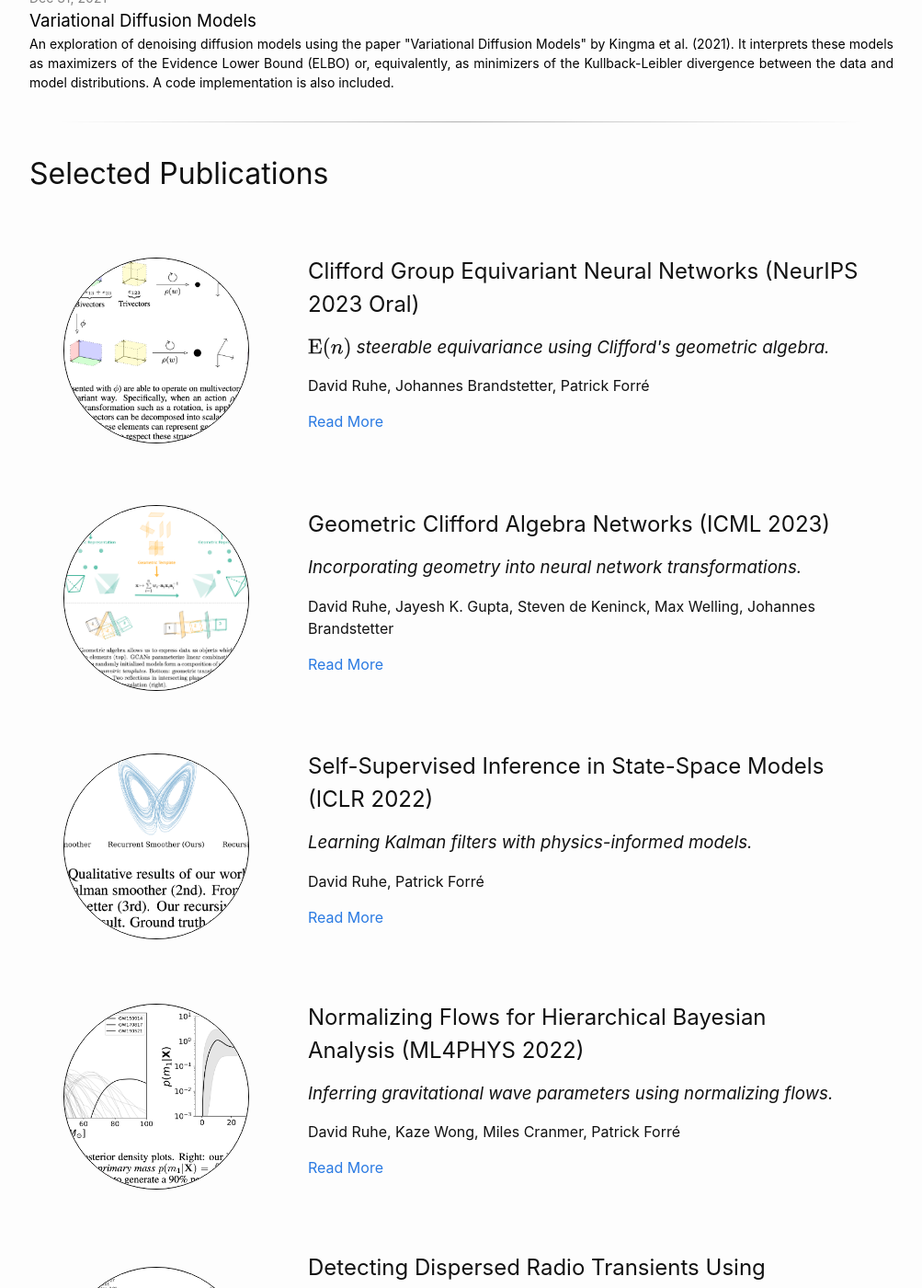
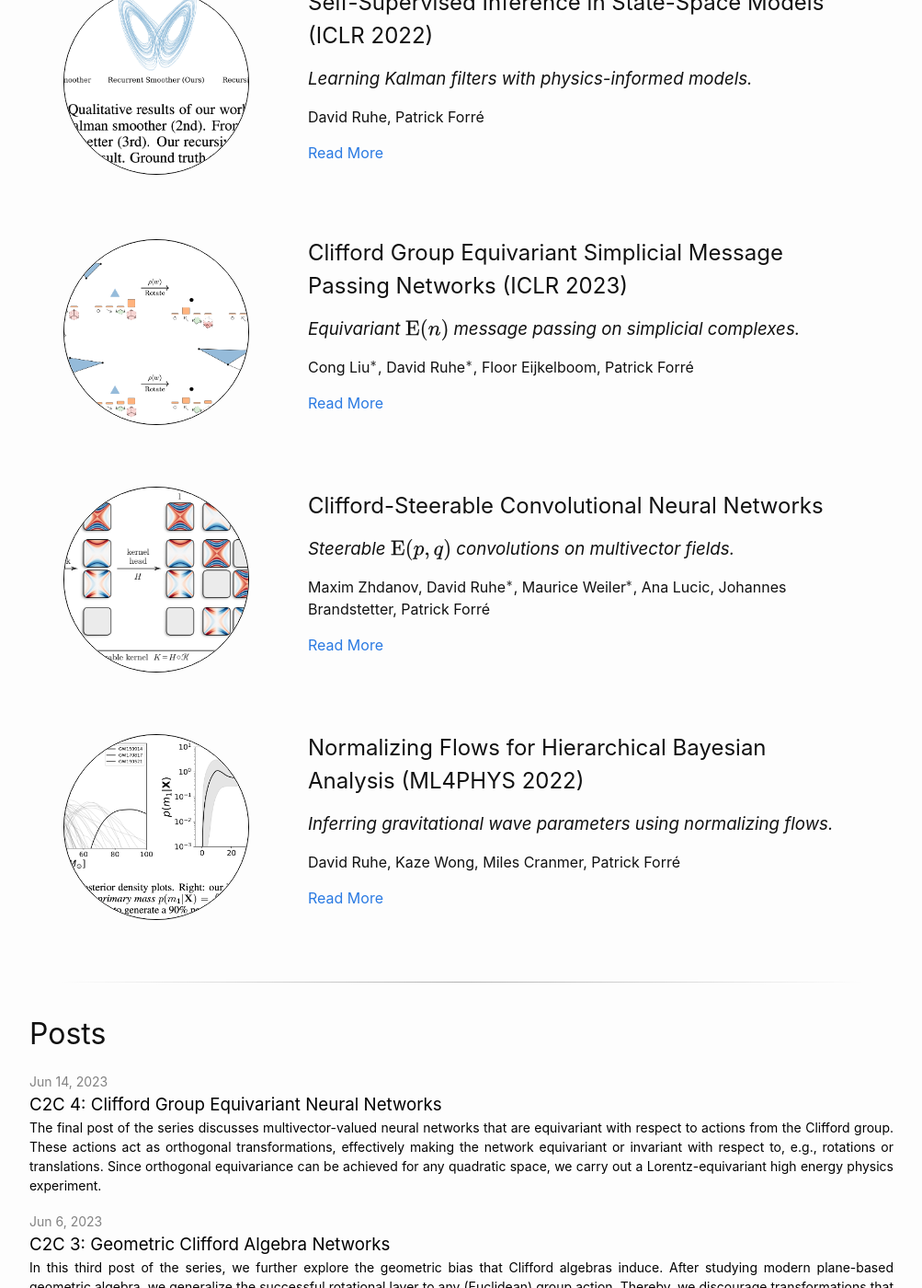
Before and after one commit to DavidRuhe/DavidRuhe.github.io, a Jekyll site: the page built from index.markdown, in a window 1280 px wide and 1400 px high, scrolled down 1267 px. Shown: the whole window at 92% size, without its empty margins (138-1141 px from the left). Built offline with Jekyll 4.4.1, drawn with Linux system fonts in a browser that asks for light colours; nearby versions of some CDN libraries; comment, search, counter and statistics services are not loaded; some of the changed text lies outside the part shown.

Commit message:
update layout

```diff
--- a/_config.yml
+++ b/_config.yml
@@ -23,7 +23,7 @@
 description: >- # this means to ignore newlines until "baseurl:"
   David Ruhe - Ph.D. Student at the University of Amsterdam
 about: >-
-  I am a fourth-year Ph.D. student in the <a href="http://amlab.science.uva.nl">Amsterdam Machine Learning Lab (AMLab)</a> and the <a href="https://ai4science-amsterdam.github.io">AI4Science</a> lab of the University of Amsterdam. I work on developing new machine learning algorithms that can help solve scientific research questions. My current interests are scientific machine learning, physics-inspired machine learning, inverse problems, generative models and self-supervised inference.
+  I am a fourth-year Ph.D. student in the <a href="http://amlab.science.uva.nl">Amsterdam Machine Learning Lab (AMLab)</a> and the <a href="https://ai4science-amsterdam.github.io">AI4Science</a> lab of the University of Amsterdam. I work on developing new machine learning algorithms that can help solve scientific research questions. I have published several works on using the <a href="https://en.wikipedia.org/wiki/Geometric_algebra">Geometric Algebra</a> in deep learning, as well as physics-inspired time-series inference and generative models.
 baseurl: "" # the subpath of your site, e.g. /blog
 url: "" # the base hostname & protocol for your site, e.g. http://example.com
 twitter_username: djjruhe
--- a/_data/publications.yml
+++ b/_data/publications.yml
@@ -16,14 +16,28 @@
   authors: "David Ruhe, Patrick Forr\u00E9"
   link: "https://arxiv.org/abs/2107.13349"
 
+- image: "/assets/images/clifford-simplicial.png"
+  title: "Clifford Group Equivariant Simplicial Message Passing Networks (ICLR 2023)"
+  subtitle: "Equivariant $\\mathrm{E}(n)$ message passing on simplicial complexes."
+  authors: "Cong Liu$^*$, David Ruhe$^*$, Floor Eijkelboom, Patrick Forr\u00E9"
+  link: "https://arxiv.org/abs/2402.10011"
+
+- image: "/assets/images/clifford-steerable.png"
+  title: "Clifford-Steerable Convolutional Neural Networks"
+  subtitle: "Steerable $\\mathrm{E}(p, q)$ convolutions on multivector fields."
+  authors: "Maxim Zhdanov, David Ruhe$^*$, Maurice Weiler$^*$, Ana Lucic, Johannes Brandstetter, Patrick Forr\u00E9"
+  link: "https://arxiv.org/abs/2402.14730"
+
 - image: "/assets/images/pm1.png"
   title: "Normalizing Flows for Hierarchical Bayesian Analysis (ML4PHYS 2022)"
   subtitle: "Inferring gravitational wave parameters using normalizing flows."
   authors: "David Ruhe, Kaze Wong, Miles Cranmer, Patrick Forr\u00E9"
   link: "https://arxiv.org/abs/2211.09008"
 
-- image: "/assets/images/transients-figure1.png"
-  title: "Detecting Dispersed Radio Transients Using Convolutional Neural Networks (ASCOM)"
-  subtitle: "Using neural networks to find high-energy events in the deep radio universe."
-  authors: "David Ruhe, Mark Kuiack, Antonia Rowlinson, Ralph Wijers, Patrick Forr\u00E9"
-  link: "https://arxiv.org/abs/2103.15418"
+
+
+# - image: "/assets/images/transients-figure1.png"
+#   title: "Detecting Dispersed Radio Transients Using Convolutional Neural Networks (ASCOM)"
+#   subtitle: "Using neural networks to find high-energy events in the deep radio universe."
+#   authors: "David Ruhe, Mark Kuiack, Antonia Rowlinson, Ralph Wijers, Patrick Forr\u00E9"
+#   link: "https://arxiv.org/abs/2103.15418"
--- a/_layouts/home.html
+++ b/_layouts/home.html
@@ -11,6 +11,15 @@
 
 
   {% include about.html %}
+
+
+  <hr class="section-hr">
+
+  <div id="publications">
+    <h1>Selected Publications</h1>
+    {% include publications.html %}
+    <!-- <hr class="section-hr"> -->
+  </div>
 
   <hr class="section-hr">
 
@@ -39,13 +48,9 @@
     </ul>
   </div>
 
+
   <hr class="section-hr">
 
-  <div id="publications">
-  <h1>Selected Publications</h1>
-  {% include publications.html %}
-  <hr class="section-hr">
-  </div>
 
   {% include cv.html %}
 
```
Also changed, not shown: assets/images/clifford-simplicial.png (added), assets/images/clifford-steerable.png (added). Lines whose indentation alone changed are shown as unchanged.
